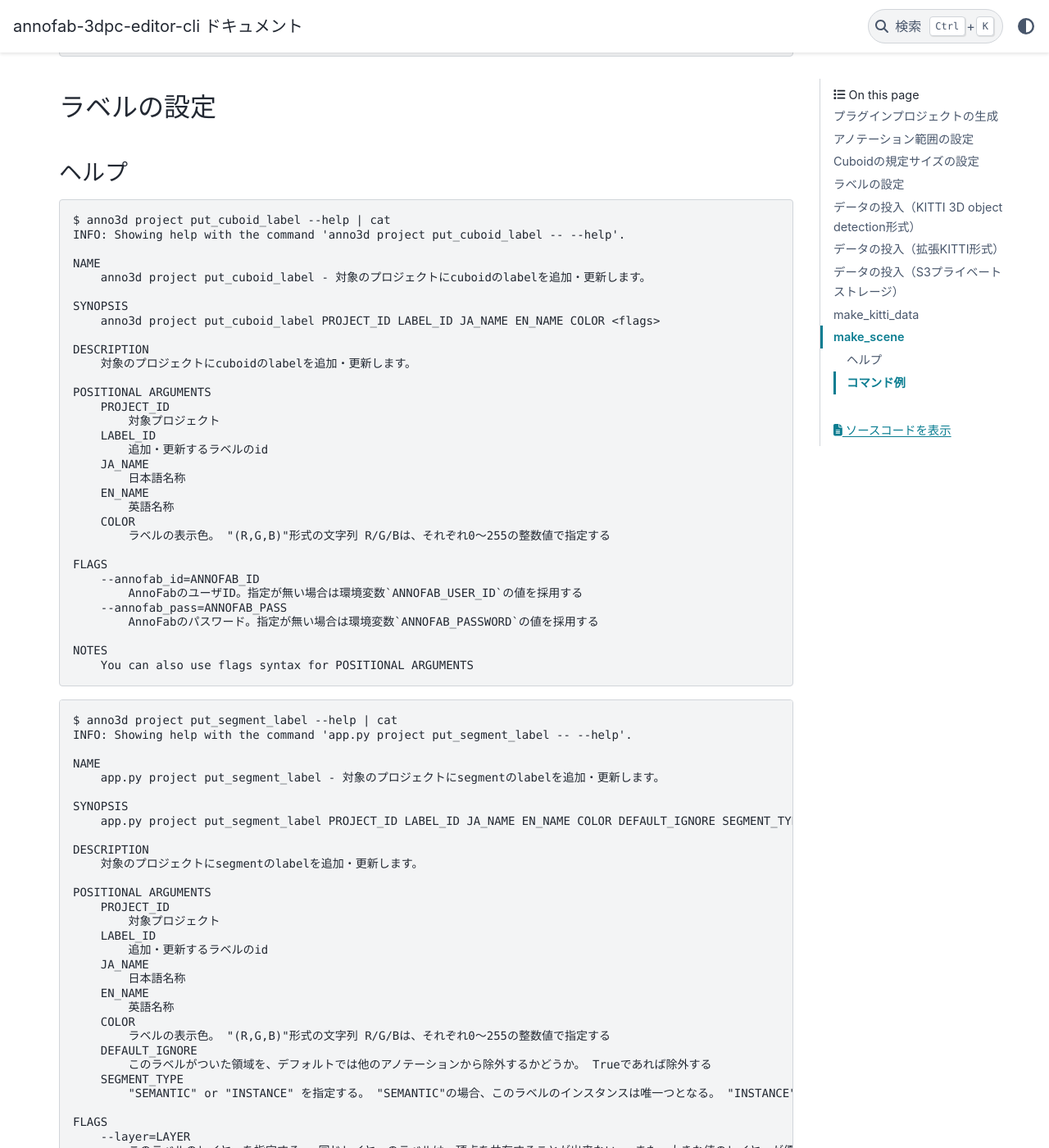
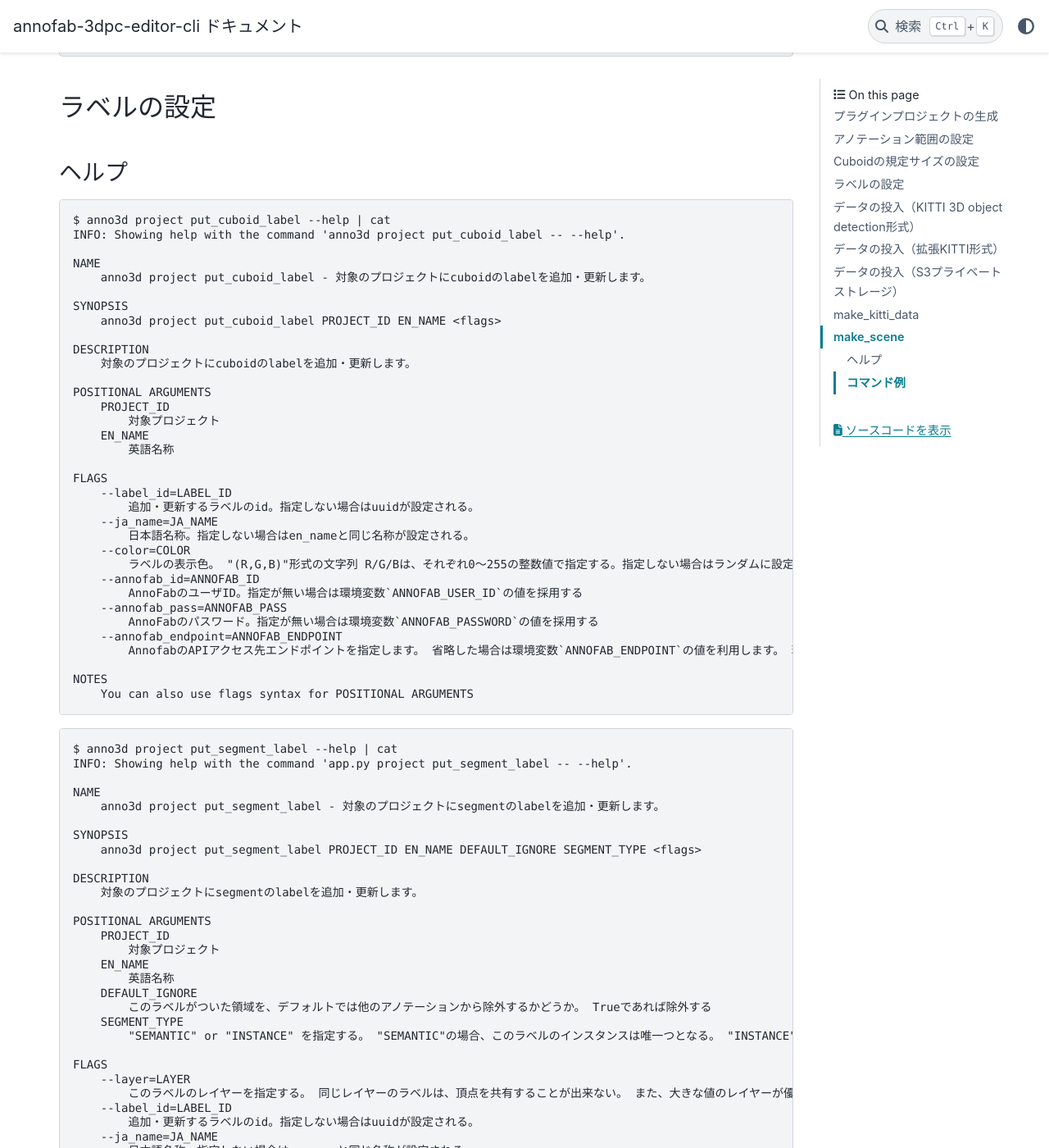
Before and after one commit to kurusugawa-computer/annofab-3dpc-editor-cli, a Sphinx documentation site: the page built from docs/user_guide/command_sample.md, in a window 1280 px wide and 1400 px high, scrolled down 5497 px. Shown: the whole window at 82% size. Built offline with Sphinx 7.4.7 and the PyData theme 0.15.4, drawn with Linux system fonts in a browser that asks for light colours; some of the changed text lies outside the part shown.

Commit message:
ドキュメントを修正

```diff
--- a/docs/user_guide/command_sample.md
+++ b/docs/user_guide/command_sample.md
@@ -291,7 +291,7 @@ NAME
     anno3d project put_cuboid_label - 対象のプロジェクトにcuboidのlabelを追加・更新します。
 
 SYNOPSIS
-    anno3d project put_cuboid_label PROJECT_ID LABEL_ID JA_NAME EN_NAME COLOR <flags>
+    anno3d project put_cuboid_label PROJECT_ID EN_NAME <flags>
 
 DESCRIPTION
     対象のプロジェクトにcuboidのlabelを追加・更新します。
@@ -299,20 +299,22 @@ DESCRIPTION
 POSITIONAL ARGUMENTS
     PROJECT_ID
         対象プロジェクト
-    LABEL_ID
-        追加・更新するラベルのid
-    JA_NAME
-        日本語名称
     EN_NAME
         英語名称
-    COLOR
-        ラベルの表示色。 "(R,G,B)"形式の文字列 R/G/Bは、それぞれ0〜255の整数値で指定する
 
 FLAGS
+    --label_id=LABEL_ID
+        追加・更新するラベルのid。指定しない場合はuuidが設定される。
+    --ja_name=JA_NAME
+        日本語名称。指定しない場合はen_nameと同じ名称が設定される。
+    --color=COLOR
+        ラベルの表示色。 "(R,G,B)"形式の文字列 R/G/Bは、それぞれ0〜255の整数値で指定する。指定しない場合はランダムに設定される。
     --annofab_id=ANNOFAB_ID
         AnnoFabのユーザID。指定が無い場合は環境変数`ANNOFAB_USER_ID`の値を採用する
     --annofab_pass=ANNOFAB_PASS
         AnnoFabのパスワード。指定が無い場合は環境変数`ANNOFAB_PASSWORD`の値を採用する
+    --annofab_endpoint=ANNOFAB_ENDPOINT
+        AnnofabのAPIアクセス先エンドポイントを指定します。 省略した場合は環境変数`ANNOFAB_ENDPOINT`の値を利用します。 環境変数も指定されていない場合、デフォルトのエンドポイント（https://annofab.com）を利用します
 
 NOTES
     You can also use flags syntax for POSITIONAL ARGUMENTS
@@ -323,10 +325,10 @@ $ anno3d project put_segment_label --help | cat
 INFO: Showing help with the command 'app.py project put_segment_label -- --help'.
 
 NAME
-    app.py project put_segment_label - 対象のプロジェクトにsegmentのlabelを追加・更新します。
+    anno3d project put_segment_label - 対象のプロジェクトにsegmentのlabelを追加・更新します。
 
 SYNOPSIS
-    app.py project put_segment_label PROJECT_ID LABEL_ID JA_NAME EN_NAME COLOR DEFAULT_IGNORE SEGMENT_TYPE <flags>
+    anno3d project put_segment_label PROJECT_ID EN_NAME DEFAULT_IGNORE SEGMENT_TYPE <flags>
 
 DESCRIPTION
     対象のプロジェクトにsegmentのlabelを追加・更新します。
@@ -334,14 +336,8 @@ DESCRIPTION
 POSITIONAL ARGUMENTS
     PROJECT_ID
         対象プロジェクト
-    LABEL_ID
-        追加・更新するラベルのid
-    JA_NAME
-        日本語名称
     EN_NAME
         英語名称
-    COLOR
-        ラベルの表示色。 "(R,G,B)"形式の文字列 R/G/Bは、それぞれ0〜255の整数値で指定する
     DEFAULT_IGNORE
         このラベルがついた領域を、デフォルトでは他のアノテーションから除外するかどうか。 Trueであれば除外する
     SEGMENT_TYPE
@@ -350,10 +346,18 @@ POSITIONAL ARGUMENTS
 FLAGS
     --layer=LAYER
         このラベルのレイヤーを指定する。 同じレイヤーのラベルは、頂点を共有することが出来ない。 また、大きな値のレイヤーが優先して表示される。 指定しない場合は 100
+    --label_id=LABEL_ID
+        追加・更新するラベルのid。指定しない場合はuuidが設定される。
+    --ja_name=JA_NAME
+        日本語名称。指定しない場合はen_nameと同じ名称が設定される。
+    --color=COLOR
+        ラベルの表示色。 "(R,G,B)"形式の文字列 R/G/Bは、それぞれ0〜255の整数値で指定する。指定しない場合はランダムに設定される。
     --annofab_id=ANNOFAB_ID
         AnnoFabのユーザID。指定が無い場合は環境変数`ANNOFAB_USER_ID`の値を採用する
     --annofab_pass=ANNOFAB_PASS
         AnnoFabのパスワード。指定が無い場合は環境変数`ANNOFAB_PASSWORD`の値を採用する
+    --annofab_endpoint=ANNOFAB_ENDPOINT
+        AnnofabのAPIアクセス先エンドポイントを指定します。 省略した場合は環境変数`ANNOFAB_ENDPOINT`の値を利用します。環境変数も指定されていない場合、デフォルトのエンドポイント（https://annofab.com）を利用します
 
 NOTES
     You can also use flags syntax for POSITIONAL ARGUMENTS
```
Also changed, not shown: 1 other file.
